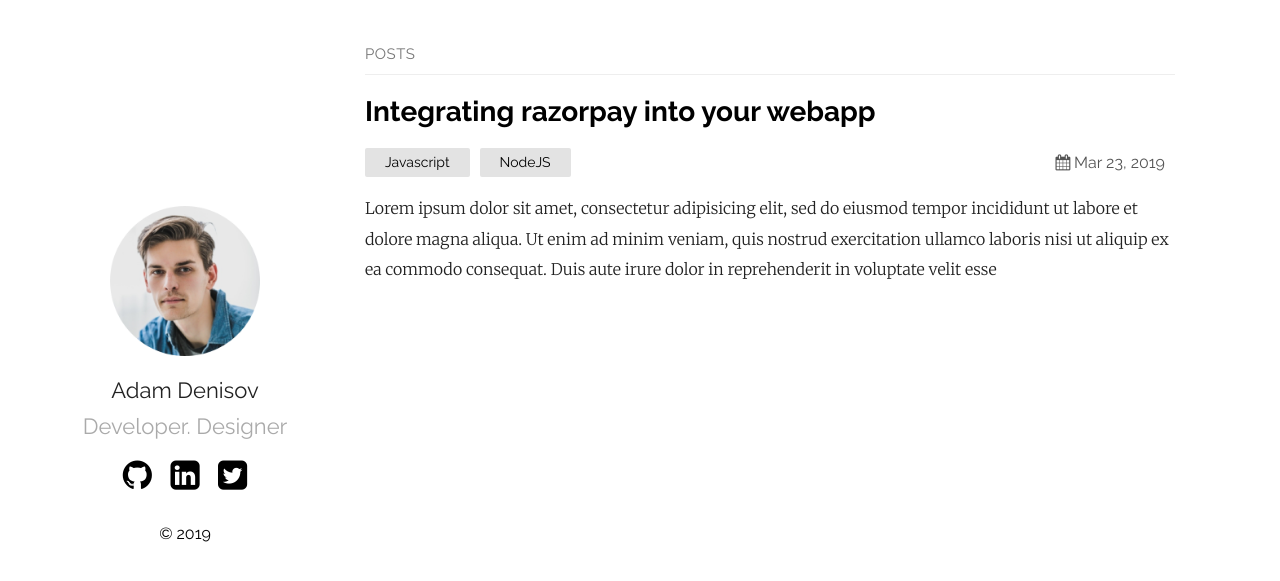
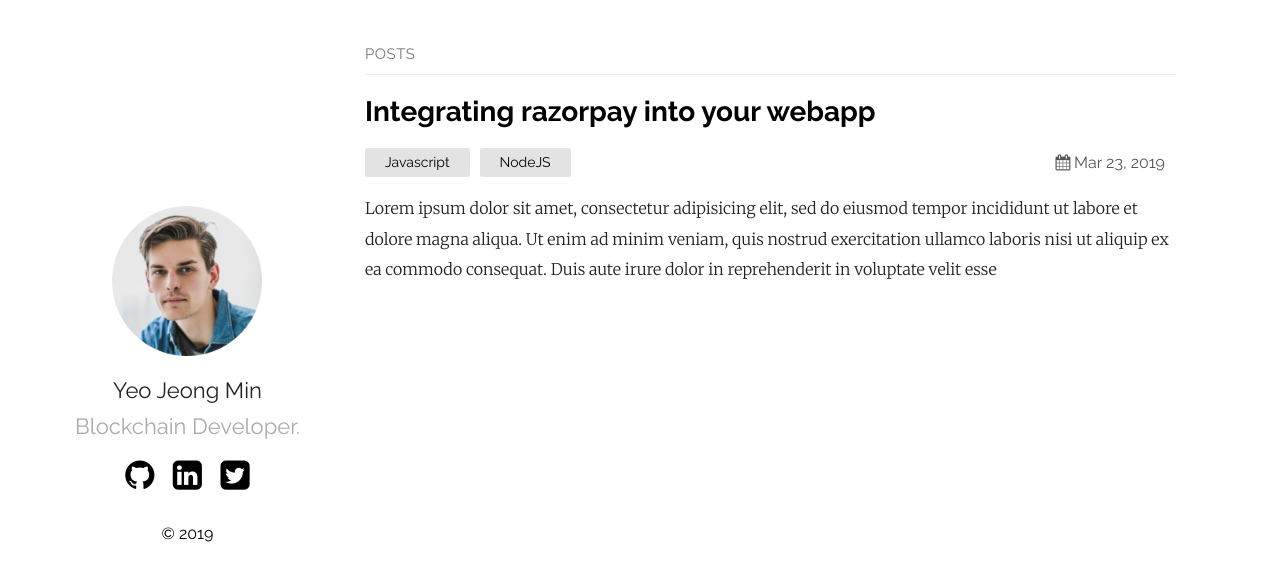
Before and after one commit to Youngerjesus/Youngerjesus.github.io, a Jekyll site: the page built from index.md, in a window 1280 px wide. Shown: the top 581 px of the page. Built offline with Jekyll 4.4.1, drawn with Linux system fonts in a browser that asks for light colours.

Commit message:
edit confg.yml

```diff
--- a/_config.yml
+++ b/_config.yml
@@ -1,6 +1,6 @@
-title: YoungerJesus
+title: Youngerjesus
 author: GitHub User
-email: your-email@domain.com
+email: yjh930919@gmail.com
 description: > # this means to ignore newlines until "show_exerpts:"
   Write an awesome description for your new site here. You can edit this
   line in _config.yml. It will appear in your document head meta (for
@@ -13,15 +13,15 @@ remote_thema : thelehhman/plainwhite-jekyll
 sass:
   sass_dir: _sass
 plainwhite:
-  name: Adam Denisov
-  tagline: Developer. Designer
+  name: Yeo Jeong Min
+  tagline: Blockchain Developer.
   date_format: "%b %-d, %Y"
   sitemap: true # set to true to generate sitemap.xml content
 
   # generate social links in footer
   social_links:
     twitter: thelehhman
-    github:  thelehhman
+    github: Youngerjesus
     linkedIn: in/thelehhman
     rss: rss
     # dribbble: jekyll
```
Also changed, not shown: 2 other files.
